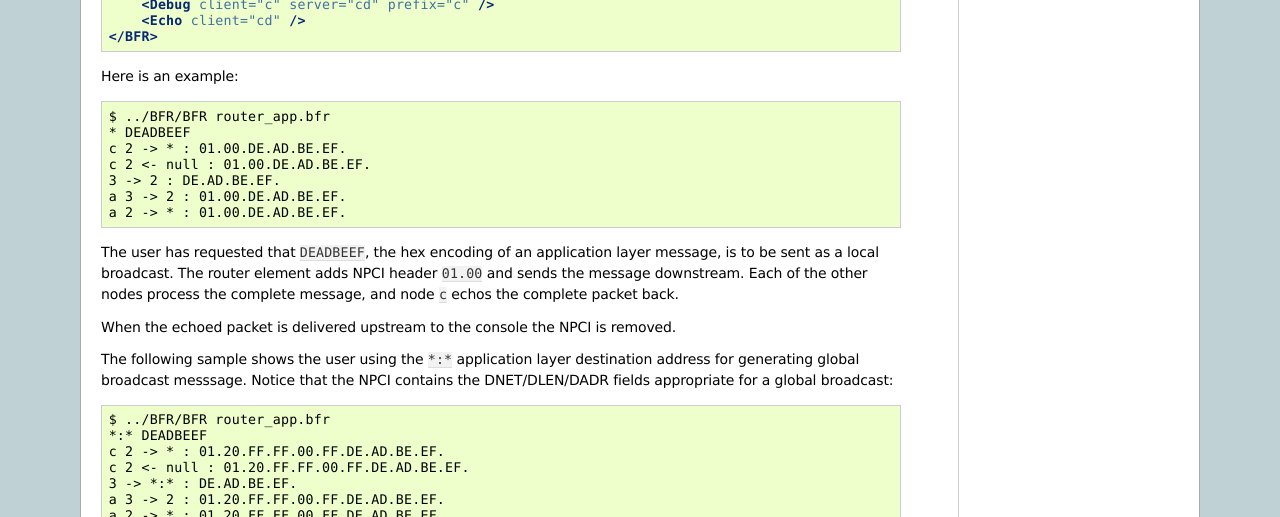
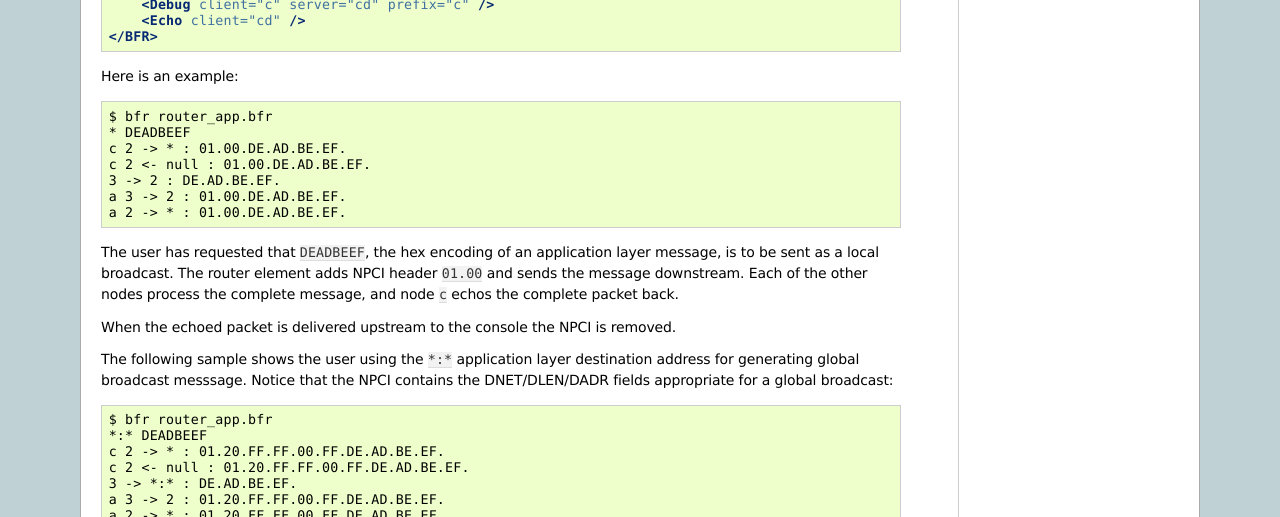
Before and after one commit to dechamps/bfr, a Sphinx documentation site: the page built from docs/source/configuration/router.rst, in a window 1280 px wide and 900 px high, scrolled down 1113 px. Shown: the part 151-668 px from the top of the window. Built offline with Sphinx 7.4.7, drawn with Linux system fonts in a browser that asks for light colours; some of the changed text lies outside the part shown.

Commit message:
fix samples to reference 'bfr' as an installed application rather than relative references
git-svn-id: svn://svn.code.sf.net/p/bfr/code/trunk@25 a57d90b3-4637-4882-8861-93cfad8ad01b

```diff
--- a/docs/source/configuration/elements.rst
+++ b/docs/source/configuration/elements.rst
@@ -56,7 +56,7 @@ user.  In this case the ``Debug`` element will not send any packets upstream.
 Here the user has given this sample configuration to the BFR application, then requested that a packet
 of four octets be sent to a broadcast address, which is then printed by the ``Debug`` element::
 
-    $ ../BFR/BFR sample.bfr
+    $ bfr sample.bfr
     * 01020304
     * <- null : 01.02.03.04.
 
@@ -77,7 +77,7 @@ Now packets that are "sent" by the ``Console`` go upstream rather than downstrea
 to provide sample packets into the BFR stack as if they have been received by some other component.  In
 this case the debugging shows the packet going upstream::
 
-    $ ../BFR/BFR sample.bfr
+    $ bfr sample.bfr
     * 01020304
     * -> null : 01.02.03.04.
 
--- a/docs/source/configuration/network.rst
+++ b/docs/source/configuration/network.rst
@@ -105,8 +105,8 @@ variable to get the address::
 The BFR can now be executed like this::
 
     $ export BFR_ETH0_ADDRESS=192.168.1.1/24
-    $ ./BFR config.bfr
+    $ bfr config.bfr
 
 Or by setting the value on the same script line::
 
-    $ BFR_ETH0_ADDRESS=192.168.1.1/24 ./BFR config.bfr
+    $ BFR_ETH0_ADDRESS=192.168.1.1/24 bfr config.bfr
--- a/docs/source/configuration/router.rst
+++ b/docs/source/configuration/router.rst
@@ -92,7 +92,7 @@ the component doing any routing::
 
 Here is an example::
 
-    $ ../BFR/BFR router_app.bfr
+    $ bfr router_app.bfr
     * DEADBEEF
     c 2 -> * : 01.00.DE.AD.BE.EF.
     c 2 <- null : 01.00.DE.AD.BE.EF.
@@ -111,7 +111,7 @@ The following sample shows the user using the ``*:*`` application layer destinat
 address for generating global broadcast messsage.  Notice that the NPCI contains the
 DNET/DLEN/DADR fields appropriate for a global broadcast::
 
-    $ ../BFR/BFR router_app.bfr
+    $ bfr router_app.bfr
     *:* DEADBEEF
     c 2 -> * : 01.20.FF.FF.00.FF.DE.AD.BE.EF.
     c 2 <- null : 01.20.FF.FF.00.FF.DE.AD.BE.EF.
@@ -198,7 +194,7 @@ sets of messages, the first is on network ``1`` saying that ``c`` is the router
 to network ``2``, the second is on network ``2`` saying that ``z`` is the router
 to network ``1``::
 
-    $ ../BFR/BFR router_echo.bfr
+    $ bfr router_echo.bfr
     c * <- null : 01.80.01.00.02.
     b 3 -> * : 01.80.01.00.02.
     a 3 -> * : 01.80.01.00.02.
--- a/docs/source/gettingstarted/organization.rst
+++ b/docs/source/gettingstarted/organization.rst
@@ -42,7 +42,7 @@ Because of the wide variety of platforms and compilers, the project does not cur
 pre-built version of the BFR executable.  The build shell scripts assume that the developer is
 going to be using GNU C++ compiler and a debugger such as gdb::
 
-    $ cd BFR/
+    $ cd bfr/
     $ ./build.sh
 
 For a debug version, the script simply instructs the compiler to turn on debugging and sets the
@@ -65,7 +65,7 @@ Running the BFR
 
 Running the application from a shell window will print out usage information::
 
-    $ ./BFR
+    $ bfr
     Usage: BFR [-h] [-v] [-d] file [ parm... ]\n" );
 
         -h      help
@@ -77,7 +77,7 @@ The application can take advantage of environment variables passed in from the s
 the configuration file.  Getting the variables set correctly can sometimes be difficult, running with
 the -d flag will print those out::
 
-    $ ./BFR -d
+    $ bfr -d
     argv[0] = "./BFR"
     argv[1] = "-d"
     envp[0] = "XDG_VTNR=7"
```
Also changed, not shown: other parts of docs/source/configuration/router.rst (+0 -4 lines).
